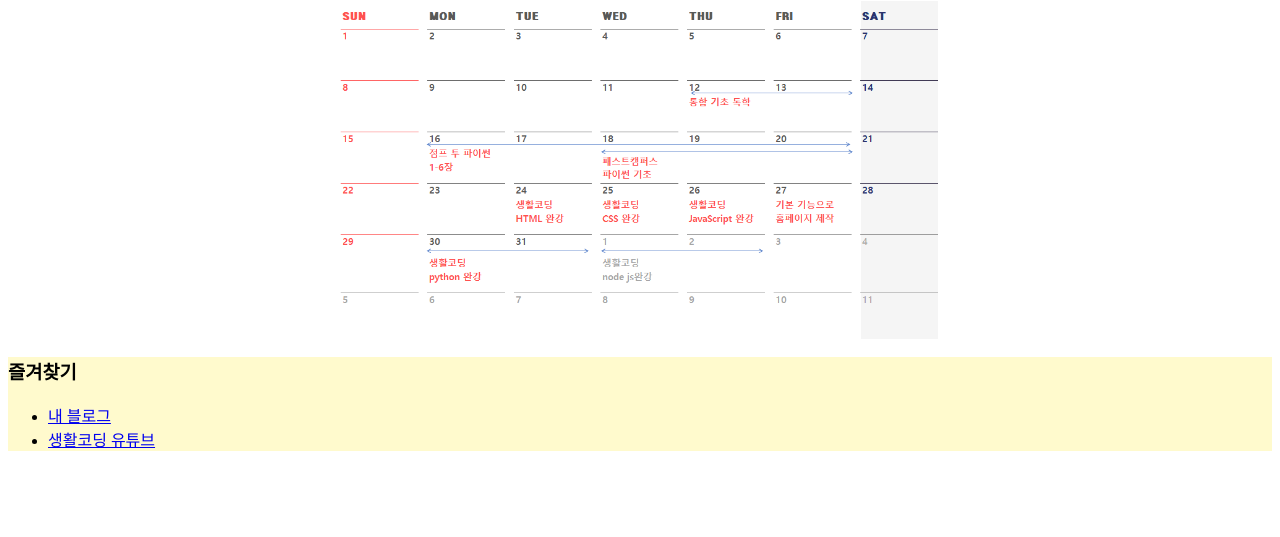
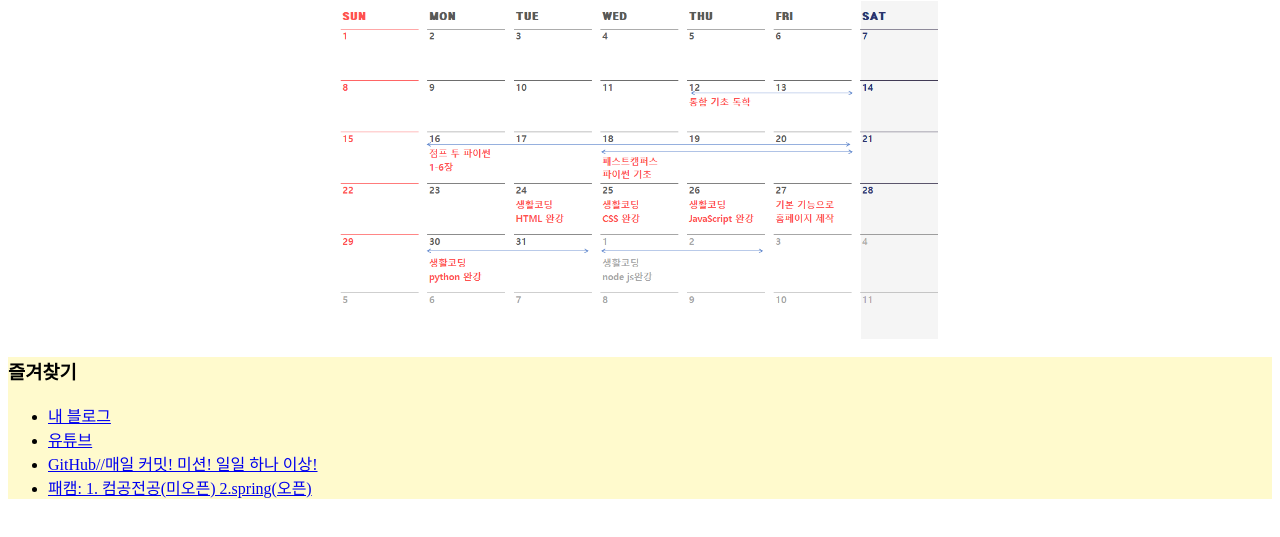
Before and after one commit to babsang781/web1, a plain HTML site: page index.html in a window 1280 px wide. Shown: the part 105-642 px from the top of the page. Drawn offline with Linux system fonts and the light colour scheme.

Commit message:
Update index.html

```diff
--- a/index.html
+++ b/index.html
@@ -21,7 +21,9 @@
         <p><h3>즐겨찾기</h3>
         <ul>
           <li><a href = "https://blog.naver.com/otatai781">내 블로그</a><br>
-          <li><a href = "https://www.youtube.com/channel/UCvc8kv-i5fvFTJBFAk6n1SA">생활코딩 유튜브</a>
+          <li><a href = "https://www.youtube.com">유튜브</a>
+          <li><a href = "https://https://github.com/">GitHub//매일 커밋! 미션! 일일 하나 이상!</a>
+          <li><a href = "https://fastcampus.co.kr">패캠: 1. 컴공전공(미오픈) 2.spring(오픈)</a>
         </ul>
         </p>
       </div>
```
